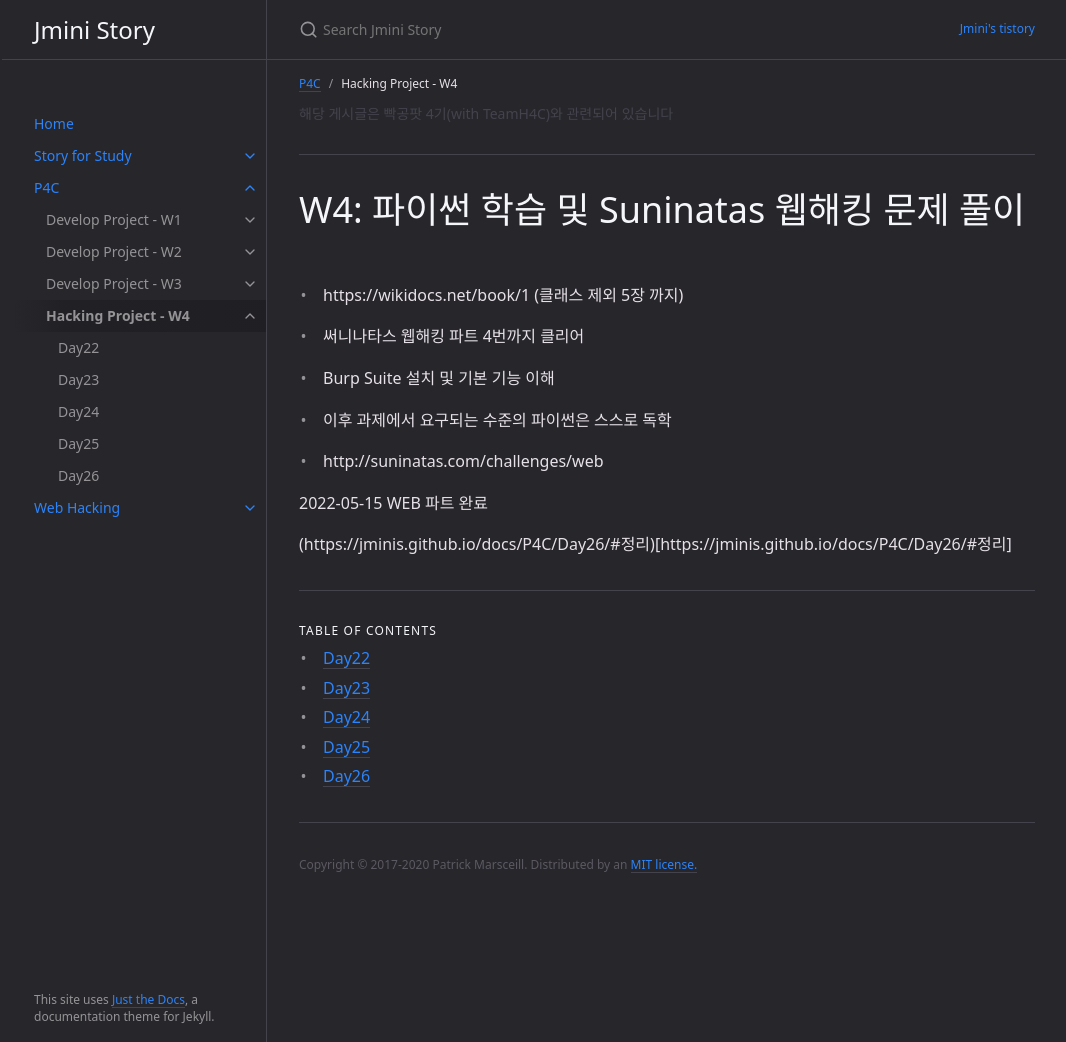
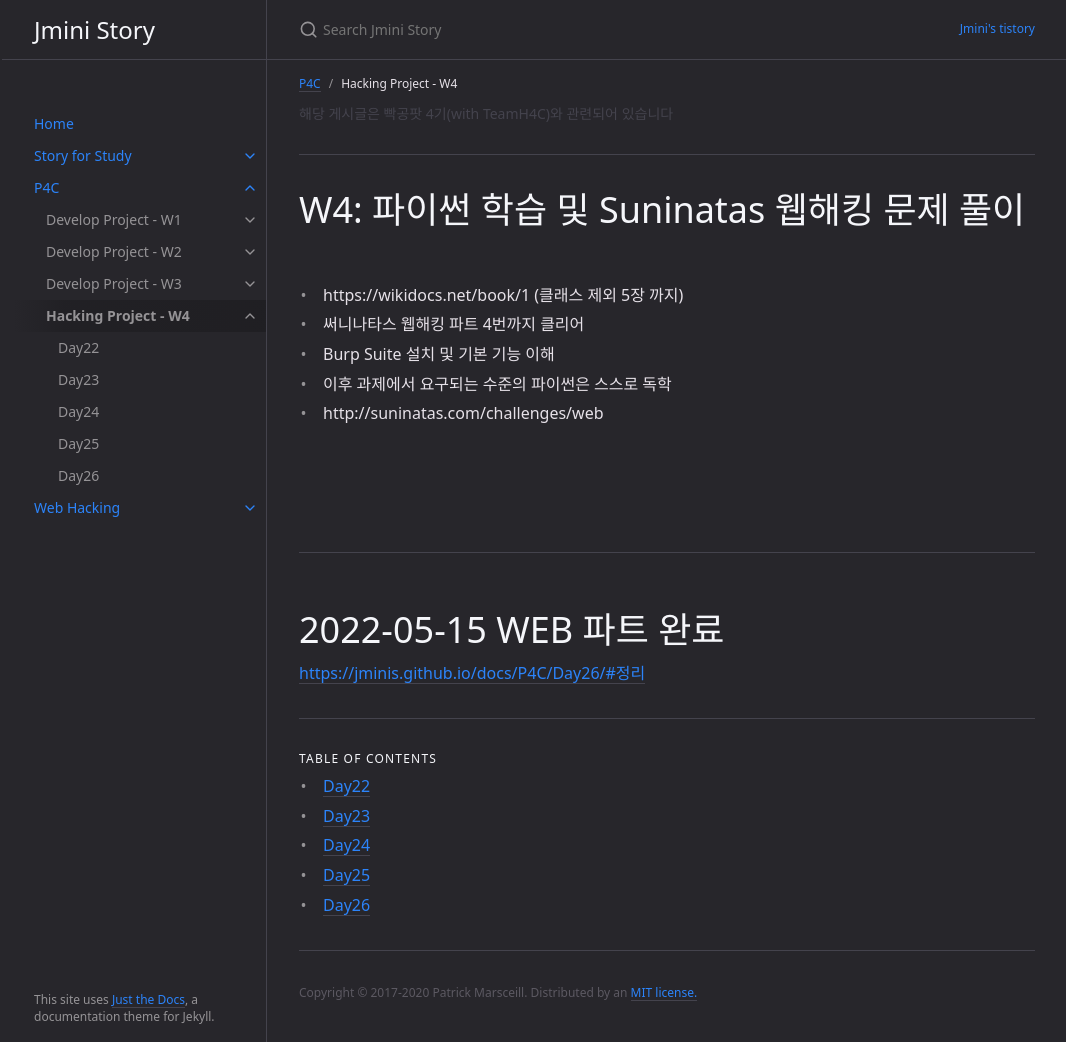
Before and after one commit to Jminis/Jminis.github.io, a Jekyll site: the page built from docs/P4C/4week.md, in a window 1280 px wide and 1042 px high. Shown: the whole window, without its empty margins (105-1171 px from the left). Built offline with Jekyll 4.4.1, drawn with Linux system fonts in a browser that asks for light colours.

Commit message:
2022-05-15 2

```diff
--- a/docs/P4C/4week.md
+++ b/docs/P4C/4week.md
@@ -15,17 +15,17 @@ parent: P4C
 <br>
 
 - https://wikidocs.net/book/1 (클래스 제외 5장 까지)
-
 - 써니나타스 웹해킹 파트 4번까지 클리어
-
 - Burp Suite 설치 및 기본 기능 이해
-
 - 이후 과제에서 요구되는 수준의 파이썬은 스스로 독학
-
 - http://suninatas.com/challenges/web
 
+<br>
+<br>
+<br>
 
+------
 
-2022-05-15 WEB 파트 완료
+# 2022-05-15 WEB 파트 완료
 
-(https://jminis.github.io/docs/P4C/Day26/#정리)[https://jminis.github.io/docs/P4C/Day26/#정리]
+[https://jminis.github.io/docs/P4C/Day26/#정리](https://jminis.github.io/docs/P4C/Day26/#정리)
```
